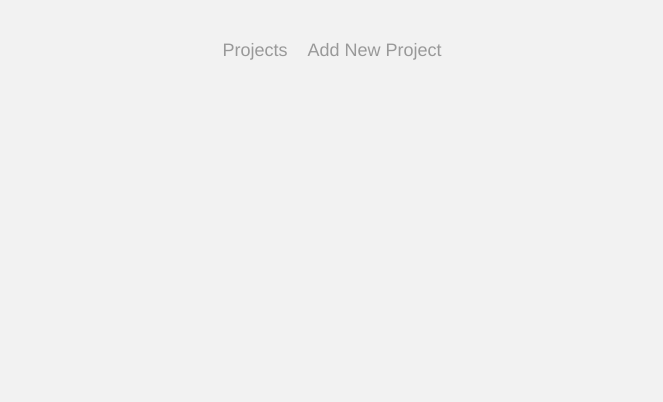
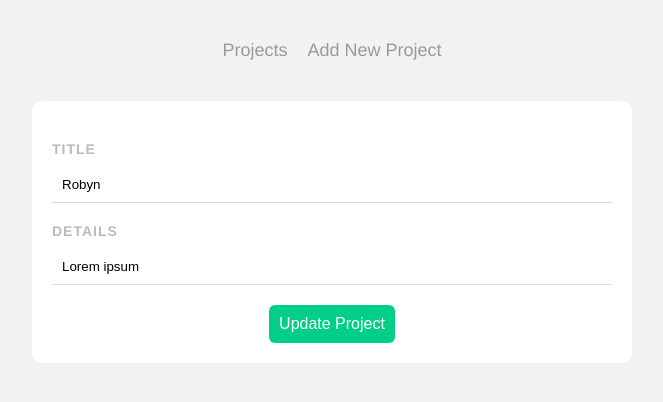
Before and after one commit to soehtut/project-planner-the-net-ninja, a Vue app: page /projects/1 in a window 1280 px wide. Shown: the top 402 px of the page, without its empty margins (308-971 px from the left). Built offline with nearby package versions, Linux system fonts and the light colour scheme; data requests are answered from the project's data file.

Commit message:
Edit Project Route

```diff
--- a/src/components/SingleProject.vue
+++ b/src/components/SingleProject.vue
@@ -3,7 +3,9 @@
         <div class="actions">
             <h3 @click="showDetails = !showDetails">{{ project.title }}</h3>
             <div class="icons">
-                <span class="material-icons">edit</span>
+                <router-link :to="{name: 'EditProject', params: {id: project.id}}">
+                    <span class="material-icons">edit</span>
+                </router-link>
                 <span class="material-icons" @click="delete">delete</span>
                 <span class="material-icons tick" @click="toggleComplete">done</span>
             </div>
--- a/src/router/index.js
+++ b/src/router/index.js
@@ -1,6 +1,7 @@
 import { createRouter, createWebHistory } from 'vue-router'
 import Home from '../views/Home.vue'
 import AddProject from '../views/AddProject.vue'
+import EditProject from '../views/EditProject.vue'
 
 const routes = [
   {
@@ -12,6 +13,12 @@
     path: '/add-project',
     name: 'AddProject',
     component: AddProject
+  },
+  {
+    path: '/projects/:id',
+    name: 'EditProject',
+    component: EditProject,
+    props: true
   }
 ]
 
--- /dev/null
+++ b/src/views/EditProject.vue
@@ -0,0 +1,30 @@
+<template>
+    <form>
+        <label>Title</label>
+        <input type="text" v-model="title" required>
+        <label>Details</label>
+        <input type="text" v-model="details" required>
+        <button>Update Project</button>
+    </form>
+</template>
+
+<script>
+export default {
+    props: ['id'],
+    data() {
+        return {
+            title: '',
+            details: '',
+            uri: 'http://localhost:3000/projects/' + this.id
+        }
+    },
+    mounted() {
+        fetch(this.uri)
+        .then(res => res.json())
+        .then(data => {
+            this.title = data.title
+            this.details = data.details
+        }).catch(err => console.log(err))
+    }
+}
+</script>
```
